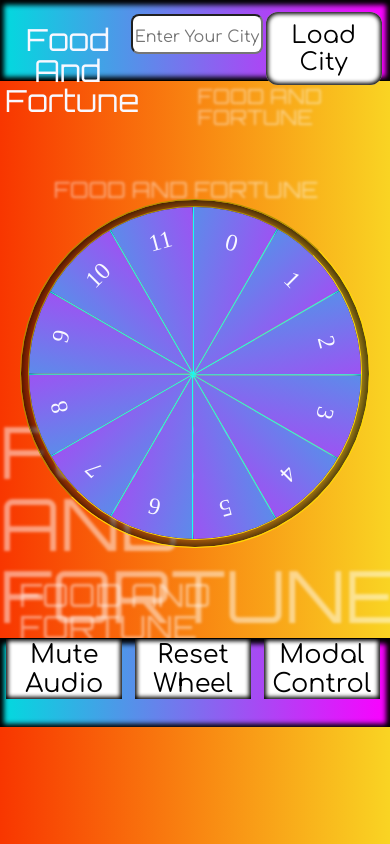
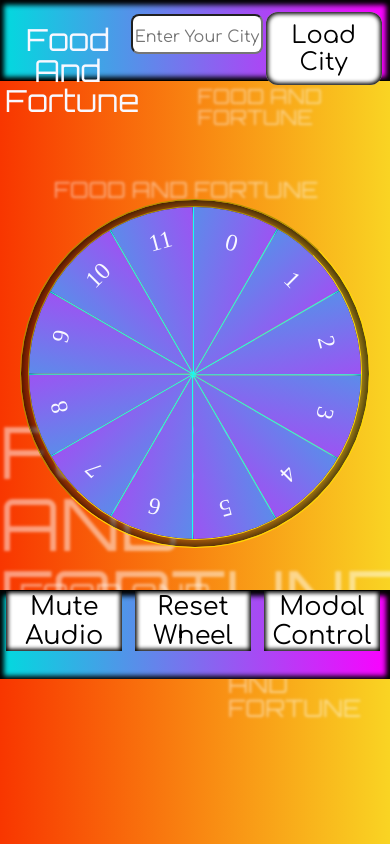
Before and after one commit to lr001dev/Food-And-Fortune-WebApp, a plain HTML site: page index.html in a window 390 px wide. Drawn offline with nearby package versions, Linux system fonts and the light colour scheme.

Commit message:
Footer media query adjustment

```diff
--- a/css/main.css
+++ b/css/main.css
@@ -430,7 +430,7 @@ li:nth-child(12) {
 
 @media screen and (max-width: 414px){
   main {
-  height: 32em;
+  height: 29em;
   }
   .head-left h1 {
     margin-top: .8em;
```
